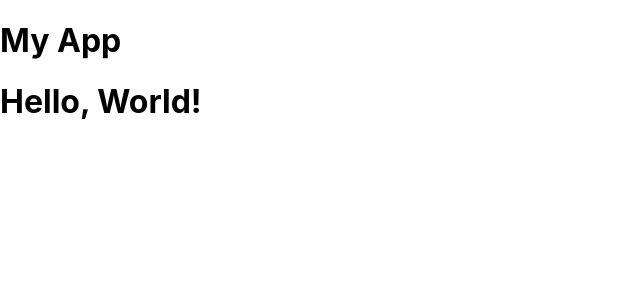
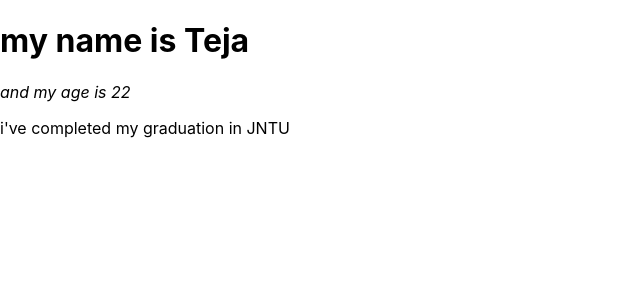
Before and after one commit to tejakoheda/week1_day4, a React (Create React App) app: page / in a window 1280 px wide. Shown: the top 300 px of the page, without its empty margins (0-640 px from the left). Built offline with nearby package versions, Linux system fonts and the light colour scheme.

Commit message:
practising jsx and added advantages in readme file

```diff
--- a/src/App.js
+++ b/src/App.js
@@ -1,19 +1,13 @@
-// function App(){
-//   let names="raviteja"
-//   let a=10;
-//   let age=21;
-//   return <h1>hello,{names}! your age is {a+age}</h1>
-// }
-// // export default App;
-
-import Hello from "./Hello";
-function App() {
-  return (
+function app(){
+  let name="Teja";
+  let age=22;
+  let college="JNTU";
+  return(
     <div>
-      <h1>My App</h1>
-      <Hello />
+      <h1>my name is {name}</h1>
+      <i>and my age is  {age}</i>
+      <p> i've completed my graduation in {college}</p>
     </div>
-  );
+  )
 }
-
-export default App;
+export default app;
```
Also changed, not shown: 1 other file (tests, documents, lock files or other folders).
